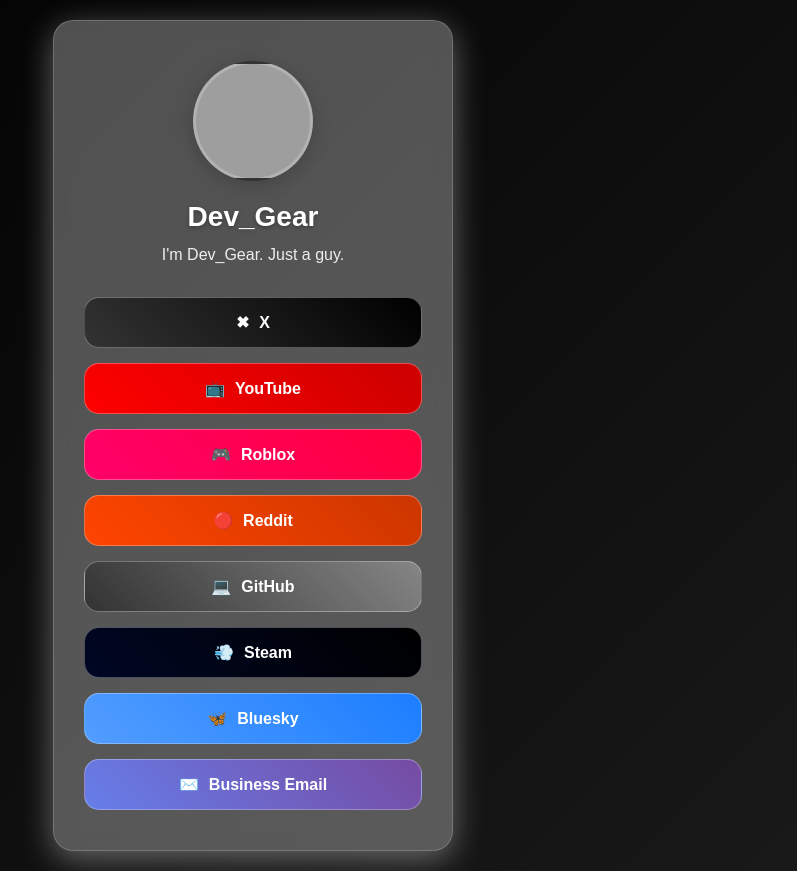
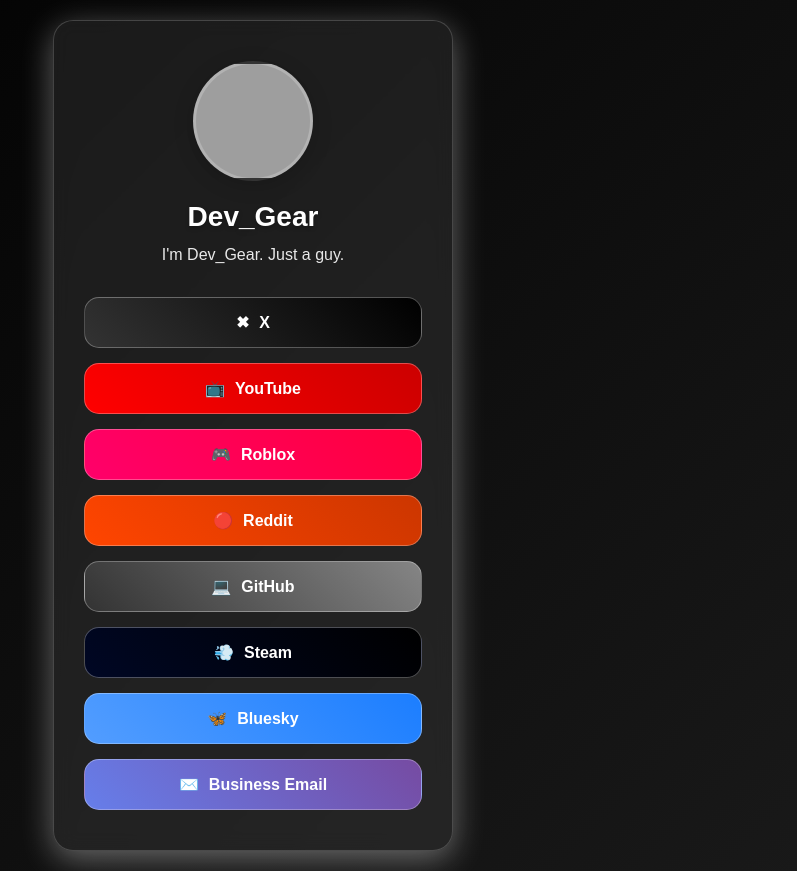
Before and after one commit to DevGeah/SocialsSite, a plain HTML site: page index.html in a window 1280 px wide. Shown: the whole page, without its empty margins (387-1184 px from the left). Drawn offline with Linux system fonts and the light colour scheme; grey boxes are pictures that could not be loaded.

Commit message:
Update index.html

```diff
--- a/index.html
+++ b/index.html
@@ -22,7 +22,7 @@
         }
 
         .container {
-            background: rgba(255, 255, 255, 0.3);
+            background: rgba(78, 78, 78, 0.3);
             backdrop-filter: blur(10px);
             border-radius: 20px;
             padding: 40px 30px;
```
